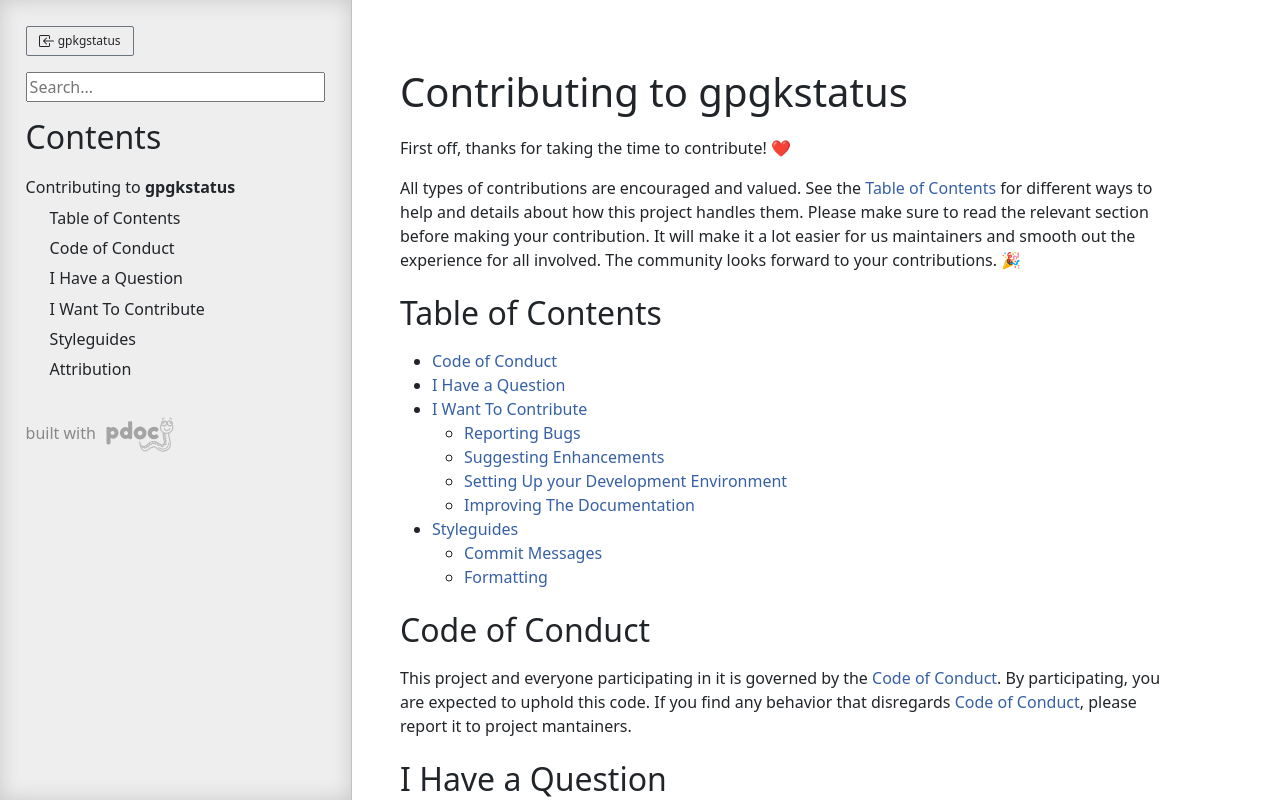
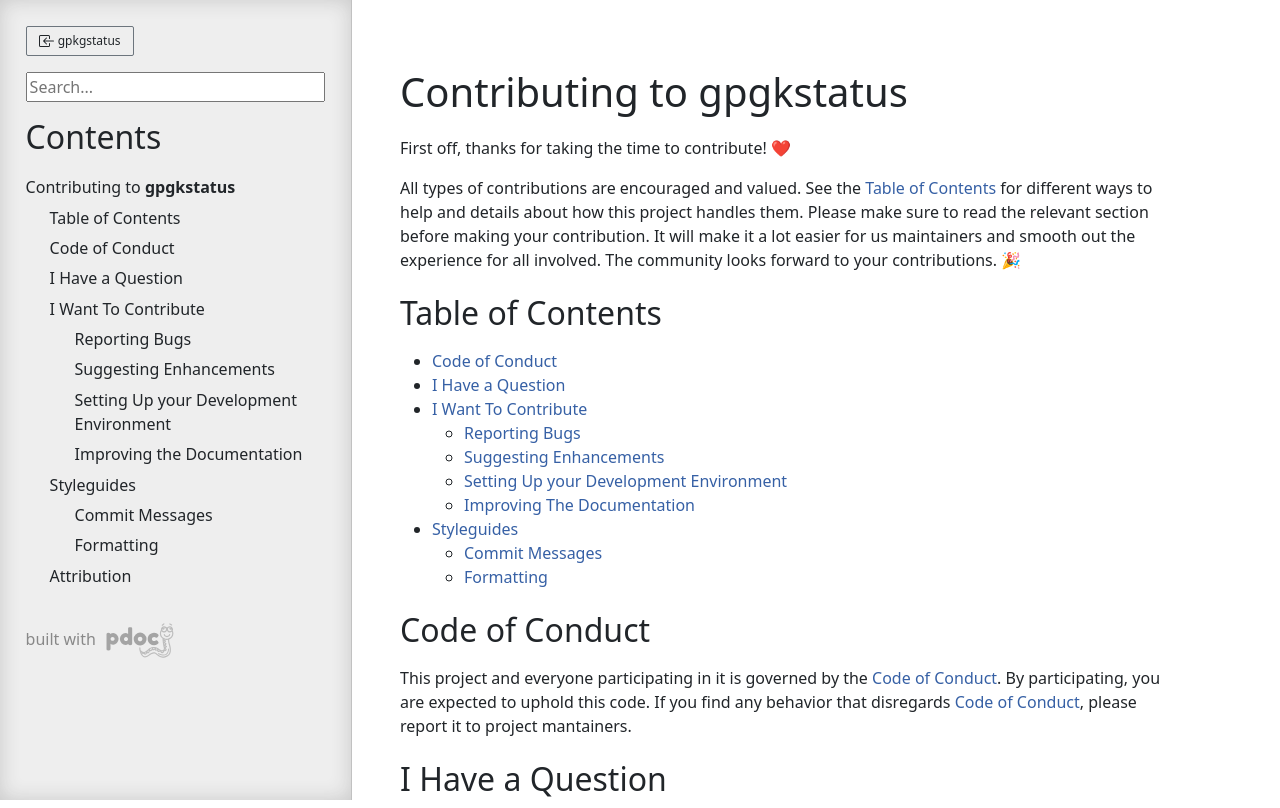
Before and after one commit to dkvc/gpkgstatus, a plain HTML site: page docs/contributing.html in a window 1280 px wide. Shown: the top 808 px of the page. Drawn offline with Linux system fonts and the light colour scheme.

Commit message:
docs: Fix heading and Add sub-headings
Fix :tada: emoji. Now rendered in Unicode.

```diff
--- a/docs/contributing.html
+++ b/docs/contributing.html
@@ -1416,8 +1416,20 @@
                         <li><a href="#table-of-contents">Table of Contents</a></li>
                         <li><a href="#code-of-conduct">Code of Conduct</a></li>
                         <li><a href="#i-have-a-question">I Have a Question</a></li>
-                        <li><a href="#i-want-to-contribute">I Want To Contribute</a></li>
-                        <li><a href="#styleguides">Styleguides</a></li>
+                        <li><a href="#i-want-to-contribute">I Want To Contribute</a>
+                            <ul>
+                                <li><a href="#reporting-bugs">&nbsp;&nbsp;&nbsp;&nbsp;&nbsp;&nbsp;Reporting Bugs</a></li>
+                                <li><a href="#suggesting-enhancements">&nbsp;&nbsp;&nbsp;&nbsp;&nbsp;&nbsp;Suggesting Enhancements</a></li>
+                                <li><a href="#development-setup">&nbsp;&nbsp;&nbsp;&nbsp;&nbsp;&nbsp;Setting Up your Development &nbsp;&nbsp;&nbsp;&nbsp;&nbsp;&nbsp;Environment</a></li>
+                                <li><a href="#improving-the-documentation">&nbsp;&nbsp;&nbsp;&nbsp;&nbsp;&nbsp;Improving the Documentation</a></li>
+                            </ul>
+                        </li>
+                        <li><a href="#styleguides">Styleguides</a>
+                            <ul>
+                                <li><a href="#commit-messages">&nbsp;&nbsp;&nbsp;&nbsp;&nbsp;&nbsp;Commit Messages</a></li>
+                                <li><a href="#formatting">&nbsp;&nbsp;&nbsp;&nbsp;&nbsp;&nbsp;Formatting</a></li>
+                            </ul>
+                        </li>
                         <li><a href="#attribution">Attribution</a></li>
                     </ul>
                 </li>
@@ -1567,7 +1579,8 @@
                 <p>This section guides you through submitting an enhancement suggestion for gpgkstatus,
                     <strong>including completely new features and minor improvements to existing functionality</strong>.
                     Following these guidelines will help maintainers and the community to understand your suggestion and
-                    find related suggestions.</p>
+                    find related suggestions.
+                </p>
 
                 <!-- omit in toc -->
 
@@ -1584,7 +1597,7 @@
                         make a strong case to convince the project's developers of the merits of this feature.</li>
                 </ul>
 
-                <h3 id="development-setup">Development Setup</h3>
+                <h3 id="development-setup">Setting Up your Development Environment</h3>
 
                 <ol>
                     <li>
@@ -1600,7 +1613,7 @@
                     </li>
                     <li>
                         <p>Get started by looking through issues or making an <a
-                                href="#suggesting-enhancements">enhancement</a>! :tada:</p>
+                                href="#suggesting-enhancements">enhancement</a>! 🎉</p>
                     </li>
                 </ol>
 
@@ -1638,7 +1651,8 @@
                 <p>The project code is formatted using linters <a href="https://github.com/PyCQA/pylint">pylint</a> and
                     <a href="https://github.com/psf/black">black</a>. You are required to format your code in accordance
                     with mentioned linters. You can ignore some warnings if necessary using syntax provided by
-                    corresponding linters.</p>
+                    corresponding linters.
+                </p>
 
                 <h2 id="attribution">Attribution</h2>
 
```
Also changed, not shown: 1 other file.
